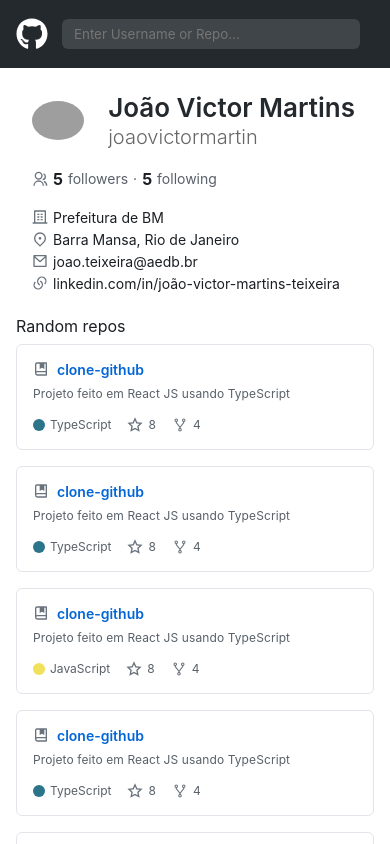
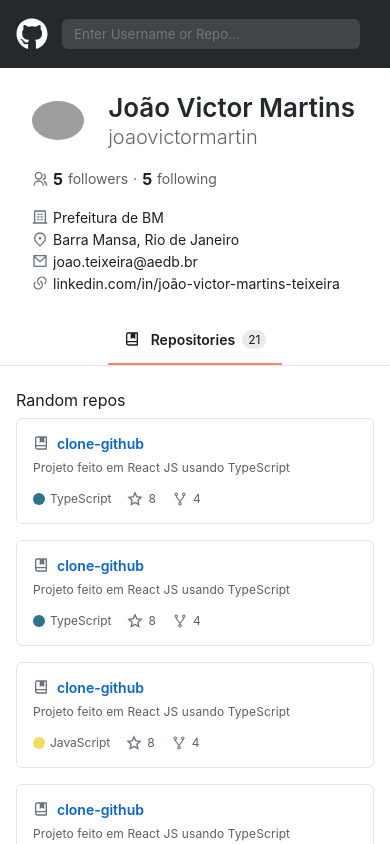
Before and after one commit to Joaovictormartin/Clone-GitHub, a React (Create React App) app: page / in a window 390 px wide. Shown: the top 844 px of the page. Built offline with nearby package versions, Linux system fonts and the light colour scheme; grey boxes are pictures that could not be loaded.

Commit message:
adicionando o component Reposito e ajustando a responsive

```diff
--- a/src/pages/Profile/index.tsx
+++ b/src/pages/Profile/index.tsx
@@ -11,11 +11,30 @@
   RightSide,
   Repos,
   CalendarHeading,
+  RepoIcon,
+  Tab,
 } from './styles';
 
 const Profile: React.FC = () => {
-  return(
+
+  const TabContent = () => (
+    <div className="content">
+      <RepoIcon />
+      <span className="label">Repositories</span>
+      <span className="number">21</span>
+    </div>
+  );
+
+  return (
     <Container>
+      <Tab className="desktop">
+        <div className="wrapper">
+          <span className="offset" />
+          <TabContent />
+        </div>
+        <span className="line" />
+      </Tab>
+
       <Main>
         <LeftSide>
           <ProfileDate
@@ -32,6 +51,11 @@
         </LeftSide>
 
         <RightSide>
+          <Tab className="mobile">
+            <TabContent />
+            <span className="line" />
+          </Tab>
+
           <Repos>
             <h2>Random repos</h2>
 
--- a/src/pages/Profile/styles.ts
+++ b/src/pages/Profile/styles.ts
@@ -1,10 +1,12 @@
 import styled from 'styled-components';
+import { RiBookMarkLine } from 'react-icons/ri';
 
 export const Container = styled.div`
   --horizontalPadding: 16px;
   --verticalPadding: 24px;
 
   padding: var(--verticalPadding) var(--horizontalPadding);
+  overflow: hidden;
 `;
 
 export const Main = styled.div`
@@ -60,3 +62,74 @@
   margin: 36px 0 9px;
   display: inline-flex;
 `;
+
+export const RepoIcon = styled(RiBookMarkLine)`
+  width: 16px;
+  height: 16px;
+  margin-right: 4px;
+`;
+
+export const Tab = styled.div`
+  background: var(--primary);
+
+  .content {
+    display: flex;
+    align-items: center;
+    width: min-content;
+
+    padding: 14px 16px;
+
+    border-bottom: 2px solid var(--orange);
+
+    .label {
+      font-size: 14px;
+      padding: 0 7px;
+      font-weight: 600;
+    }
+
+    .number {
+      font-size: 12px;
+      background: var(--ticker);
+      padding: 2px 6px;
+      border-radius: 24px;
+    }
+  }
+
+  .line {
+    display: flex;
+    width: 200vw;
+    border-bottom: 1px solid var(--border);
+    margin-left: -50vw;
+  }
+
+  &.mobile {
+    margin-top: var(--verticalPadding);
+
+    .content {
+      margin: 0 auto;
+    }
+
+    @media(min-width: 768px) {
+      display: none;
+    }
+  }
+
+  &.desktop {
+    display: none;
+
+    @media(min-width: 768px) {
+      display: unset;
+
+      .wrapper {
+        display: flex;
+        margin: 0 auto;
+        max-width: 1280px;
+      }
+
+      .offset {
+        width: 24%;
+        margin-right: var(--horizontalPadding);
+      }
+    }
+  }
+`;
```
Lines whose indentation alone changed are shown as unchanged.
